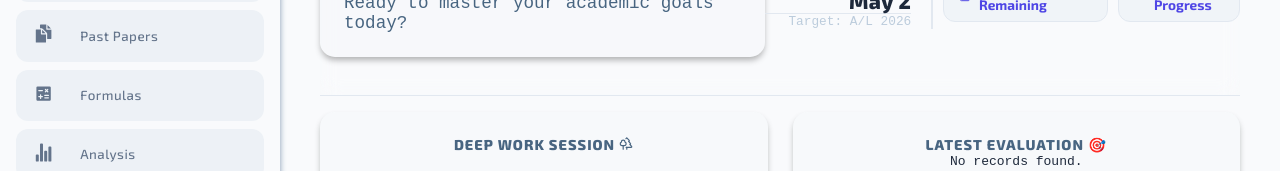
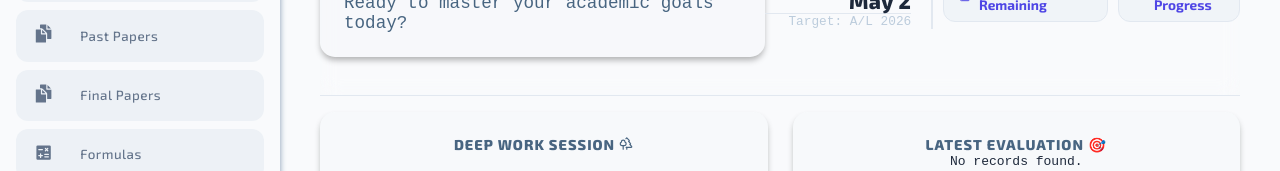
Before and after one commit to lakshan-beast/Future-Plan, a React (Vite) app: page / in a window 1280 px wide. Shown: the part 212-383 px from the top of the page. Built offline with nearby package versions, Linux system fonts and the light colour scheme.

Commit message:
Add Final Papers tab and component to the main application

```diff
--- a/src/App.jsx
+++ b/src/App.jsx
@@ -217,6 +217,7 @@ import Papers from "./pages/Papers";
 import Formulas from "./pages/Formulas";
 import Analysis from "./pages/Analysis";
 import Timetable from "./pages/Timetable";
+import FinalPapers from "./pages/FinalPapers";
 
 import { MdSpaceDashboard } from "react-icons/md";
 import { IoDocumentsSharp, IoStatsChart } from "react-icons/io5";
@@ -262,6 +263,15 @@ function App() {
               <IoDocumentsSharp />
             </span>{" "}
             Past Papers
+          </button>
+
+          <button
+            className={activeTab === "finalpapers" ? "active" : ""}
+            onClick={() => setActiveTab("finalpapers")}>
+            <span className="icon">
+              <IoDocumentsSharp />
+            </span>{" "}
+            Final Papers
           </button>
 
           <button
@@ -325,6 +335,7 @@ function App() {
           {activeTab === "formulas" && <Formulas />}
           {activeTab === "analysis" && <Analysis />}
           {activeTab === "timetable" && <Timetable />}
+          {activeTab === "finalpapers" && <FinalPapers />}
         </section>
       </main>
     </div>
```
